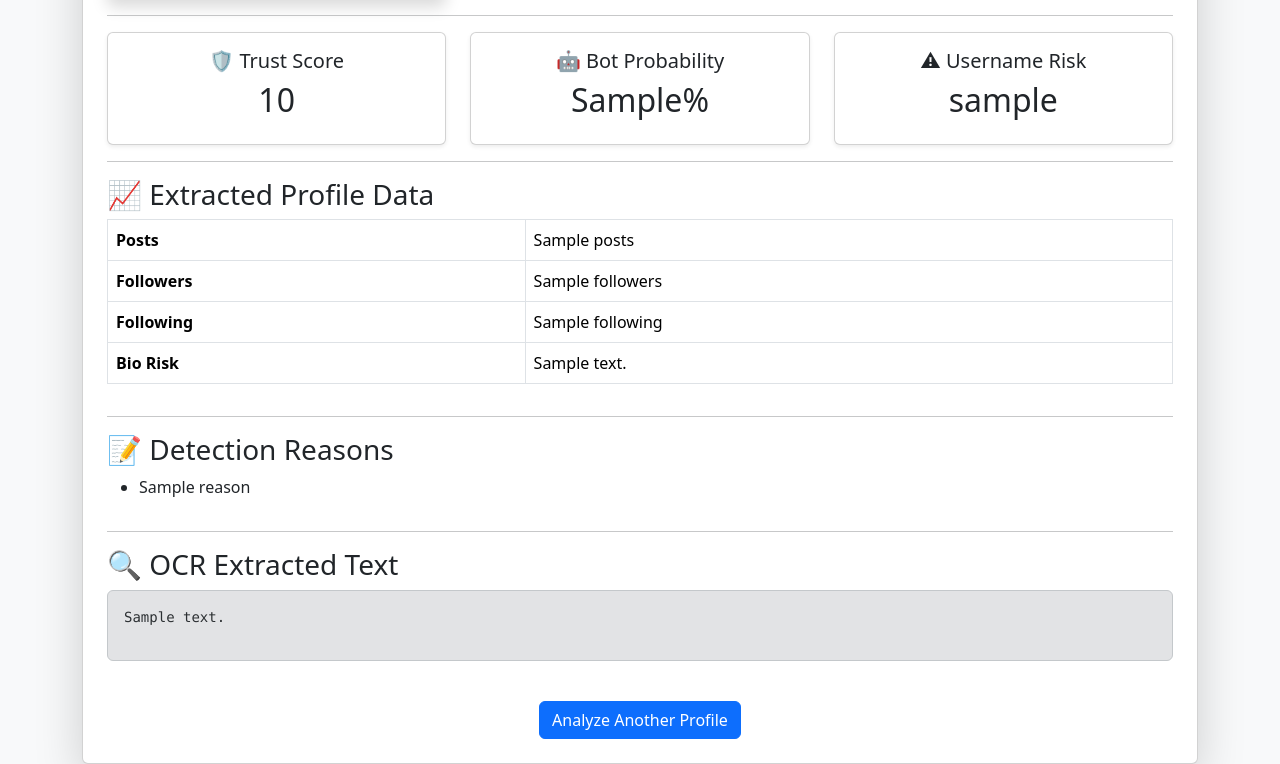
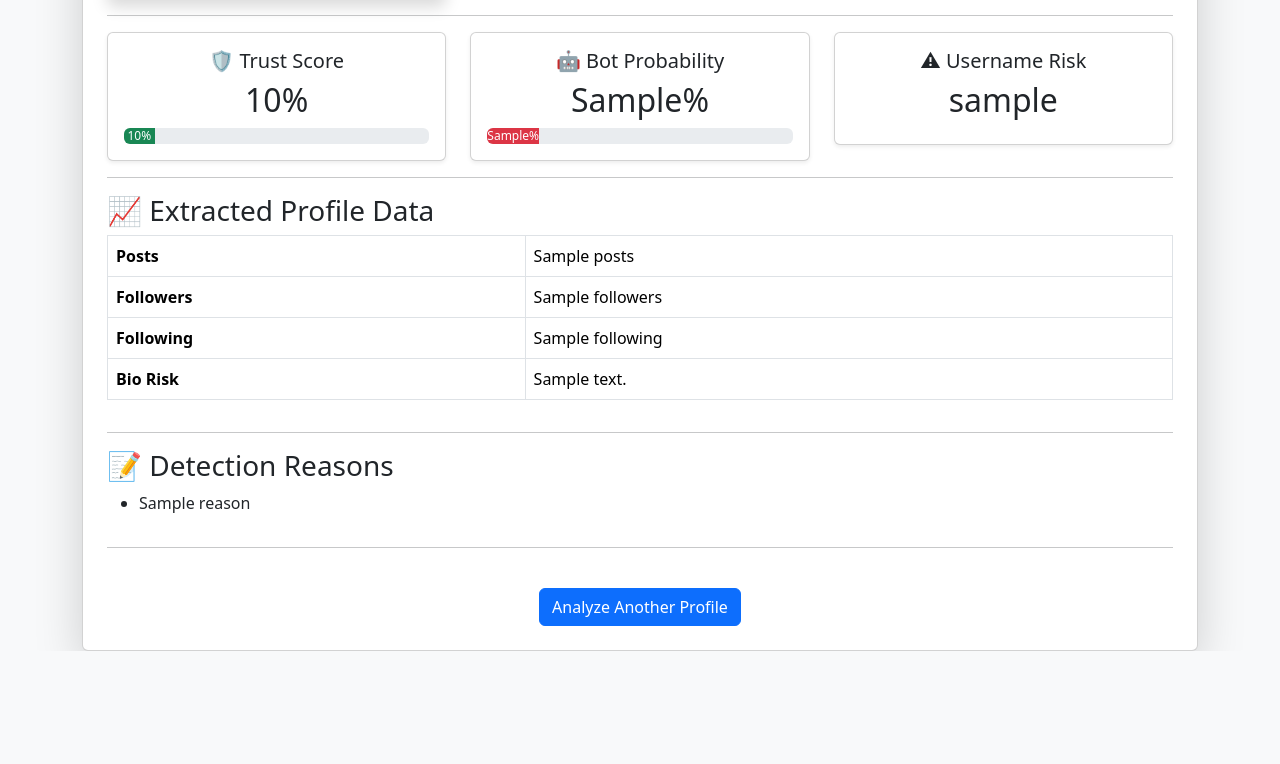
Before and after one commit to hitheshsjecmca/fake-profile-detector, a Flask app: template templates/result.html in a window 1280 px wide. Shown: the part 400-1164 px from the top of the page. After the commit the page ends 1051 px from the top, so only its background shows below. Run offline with Flask 3, Linux system fonts and the light colour scheme; the template is opened without the code that fills it: most values are stand-ins (such as "Sample title", 1, 10 or a date in 2020); parts of the project's set-up code (start-up, migrations or seed data) failed here and were passed over.

Commit message:
design set

```diff
--- a/app.py
+++ b/app.py
@@ -361,6 +361,7 @@
 
     return render_template(
     "result.html",
+    username=username,
     image_path=filepath.replace("\\", "/"),
     extracted_text=cleaned_text,
     posts=posts,
--- a/templates/result.html
+++ b/templates/result.html
@@ -37,9 +37,15 @@
 
                 <h3>
                     Prediction:
-                    <span class="text-danger">
+                    {% if prediction == "Fake Profile" %}
+                    <span class="badge bg-danger fs-5">
                         {{ prediction }}
                     </span>
+                     {% else %}
+                    <span class="badge bg-success fs-5">
+                        {{ prediction }}
+                    </span>
+                {% endif %}
                 </h3>
 
                 <h5>
@@ -82,7 +88,16 @@
 
                         <h5>🛡 Trust Score</h5>
 
-                        <h2>{{ trust_score }}</h2>
+                        <h2>{{ trust_score }}%</h2>
+
+                        <div class="progress">
+                            <div
+                                class="progress-bar bg-success"
+                                style="width: {{ trust_score }}%"
+                            >
+                                {{ trust_score }}%
+                            </div>
+                        </div>
 
                     </div>
 
@@ -99,6 +114,15 @@
                         <h5>🤖 Bot Probability</h5>
 
                         <h2>{{ bot_probability }}%</h2>
+
+                            <div class="progress">
+                                <div
+                                    class="progress-bar bg-danger"
+                                    style="width: {{ bot_probability }}%"
+                                >
+                                    {{ bot_probability }}%
+                                </div>
+                            </div>
 
                     </div>
 
@@ -172,16 +196,6 @@
 
         <hr>
 
-        <h3>
-            🔍 OCR Extracted Text
-        </h3>
-
-        <div class="alert alert-secondary">
-
-            <pre>{{ extracted_text }}</pre>
-
-        </div>
-
         <div class="text-center mt-4">
 
             <a
```
